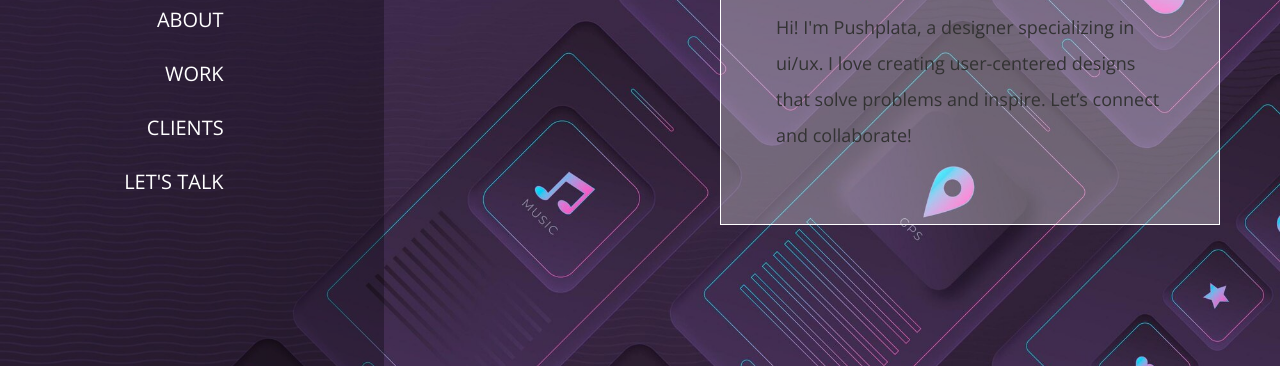
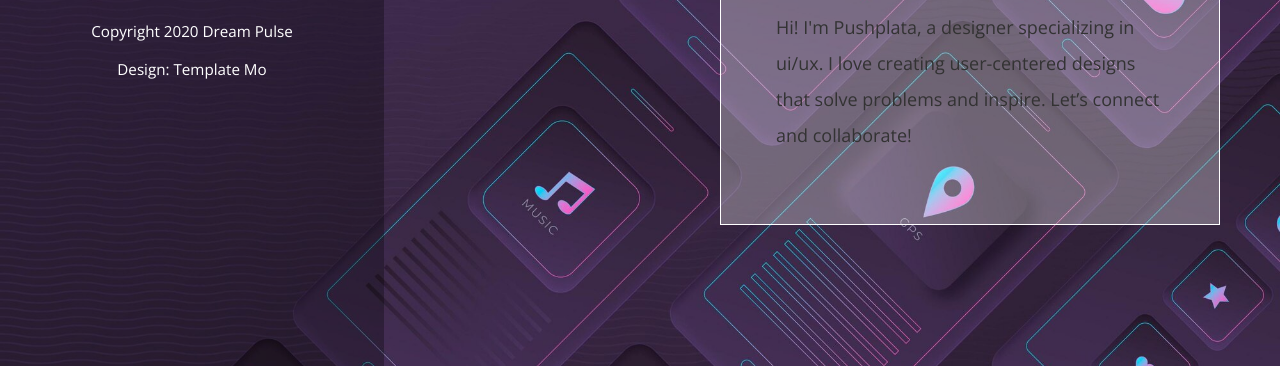
Before and after one commit to Pushplata05/portfolio, a plain HTML site: page index.html in a window 1280 px wide. Shown: the part 381-747 px from the top of the page. Drawn offline with nearby package versions, Linux system fonts and the light colour scheme.

Commit message:
ul d none

```diff
--- a/index.html
+++ b/index.html
@@ -35,7 +35,7 @@ https://templatemo.com/tm-536-dream-pulse
                 </div>
               </div>
 
-              <ul id="tmMainNav" class="nav flex-column text-uppercase text-right tm-main-nav">
+              <!-- <ul id="tmMainNav" class="nav flex-column text-uppercase text-right tm-main-nav">
                 <li class="nav-item">
                   <a href="#intro" class="nav-link active">
                     <span class="d-inline-block mr-3">Intro</span>
@@ -66,7 +66,7 @@ https://templatemo.com/tm-536-dream-pulse
                     <span class="d-inline-block tm-white-rect"></span>
                   </a>
                 </li>
-              </ul>
+              </ul> -->
               <ul class="nav flex-row tm-social-links">
                 <li class="nav-item">
                   <a href="https://facebook.com" class="nav-link tm-social-link">
```
